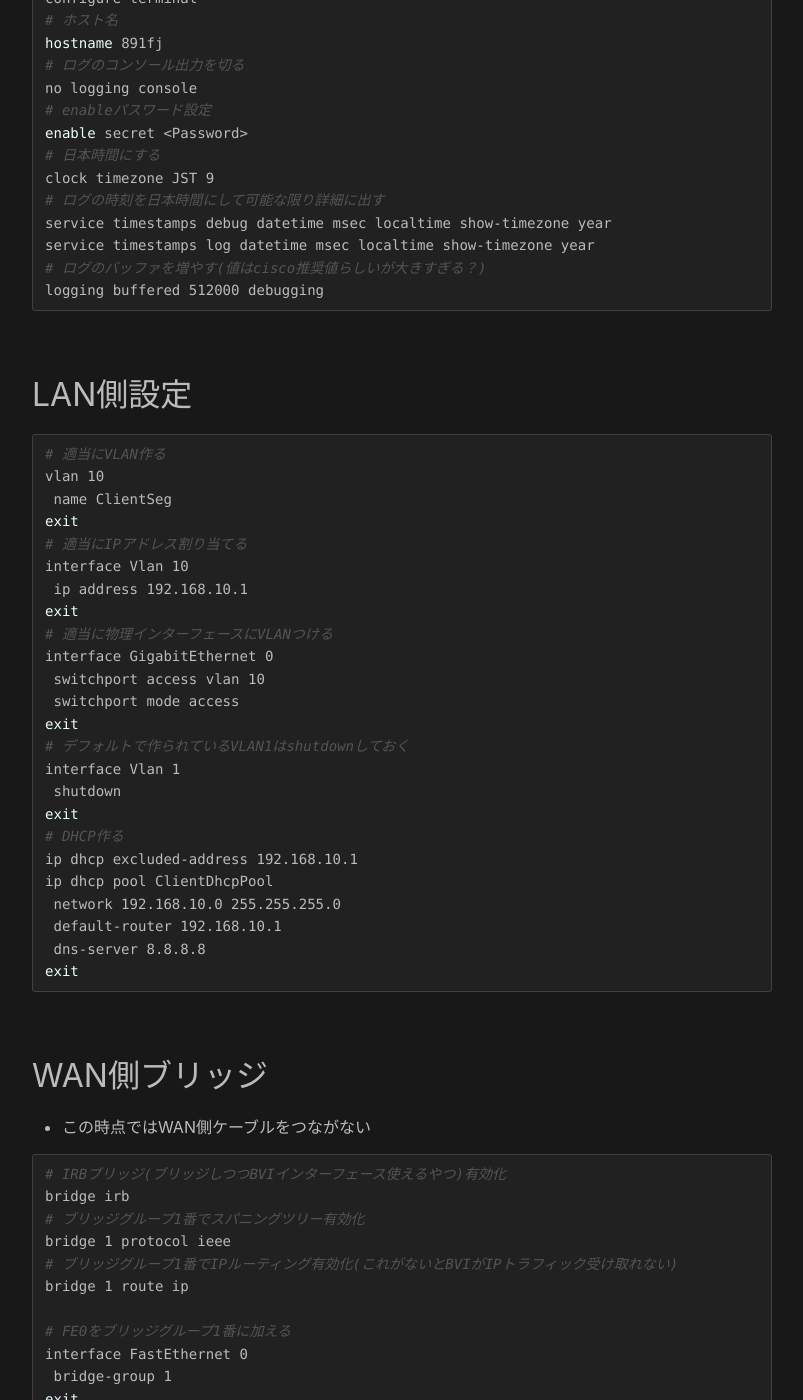
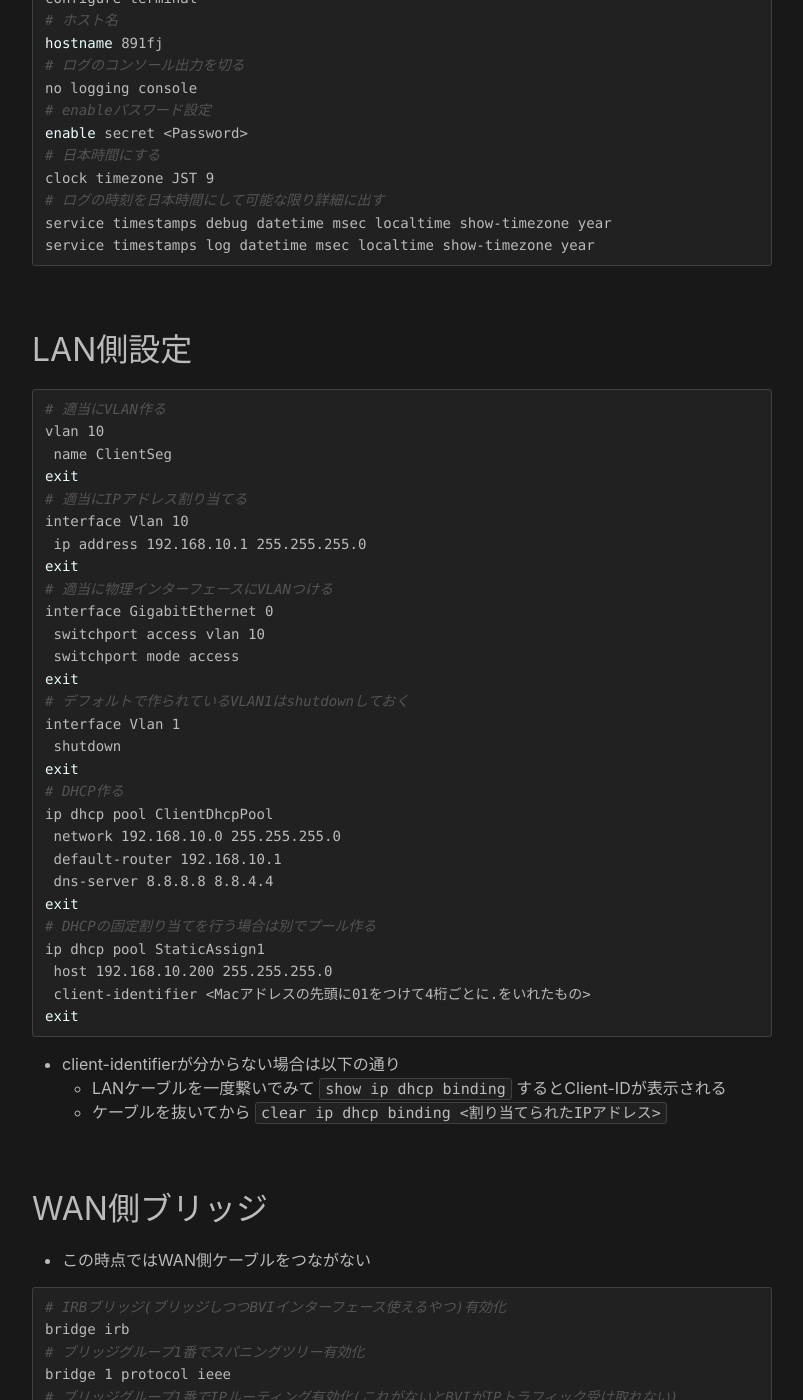
Before and after one commit to maeda577/maeda577.github.io, a Jekyll site: the page built from _posts/2021-07-31-c891fj.md, in a window 1280 px wide and 1400 px high, scrolled down 1460 px. Shown: the whole window, without its empty margins (238-1041 px from the left). Built offline with Jekyll 4.4.1, drawn with Linux system fonts in a browser that asks for light colours.

Commit message:
記事修正

````diff
--- a/_posts/2021-07-31-c891fj.md
+++ b/_posts/2021-07-31-c891fj.md
@@ -66,8 +66,6 @@ clock timezone JST 9
 # ログの時刻を日本時間にして可能な限り詳細に出す
 service timestamps debug datetime msec localtime show-timezone year
 service timestamps log datetime msec localtime show-timezone year
-# ログのバッファを増やす(値はcisco推奨値らしいが大きすぎる？)
-logging buffered 512000 debugging
 ```
 
 LAN側設定
@@ -79,7 +77,7 @@ vlan 10
 exit
 # 適当にIPアドレス割り当てる
 interface Vlan 10
- ip address 192.168.10.1
+ ip address 192.168.10.1 255.255.255.0
 exit
 # 適当に物理インターフェースにVLANつける
 interface GigabitEthernet 0
@@ -91,13 +89,21 @@ interface Vlan 1
  shutdown
 exit
 # DHCP作る
-ip dhcp excluded-address 192.168.10.1
 ip dhcp pool ClientDhcpPool
  network 192.168.10.0 255.255.255.0
  default-router 192.168.10.1
- dns-server 8.8.8.8
+ dns-server 8.8.8.8 8.8.4.4
+exit
+# DHCPの固定割り当てを行う場合は別でプール作る
+ip dhcp pool StaticAssign1
+ host 192.168.10.200 255.255.255.0
+ client-identifier <Macアドレスの先頭に01をつけて4桁ごとに.をいれたもの>
 exit
 ```
+
+* client-identifierが分からない場合は以下の通り
+    * LANケーブルを一度繋いでみて `show ip dhcp binding` するとClient-IDが表示される
+    * ケーブルを抜いてから `clear ip dhcp binding <割り当てられたIPアドレス>`
 
 WAN側ブリッジ
 ------------------------
````
